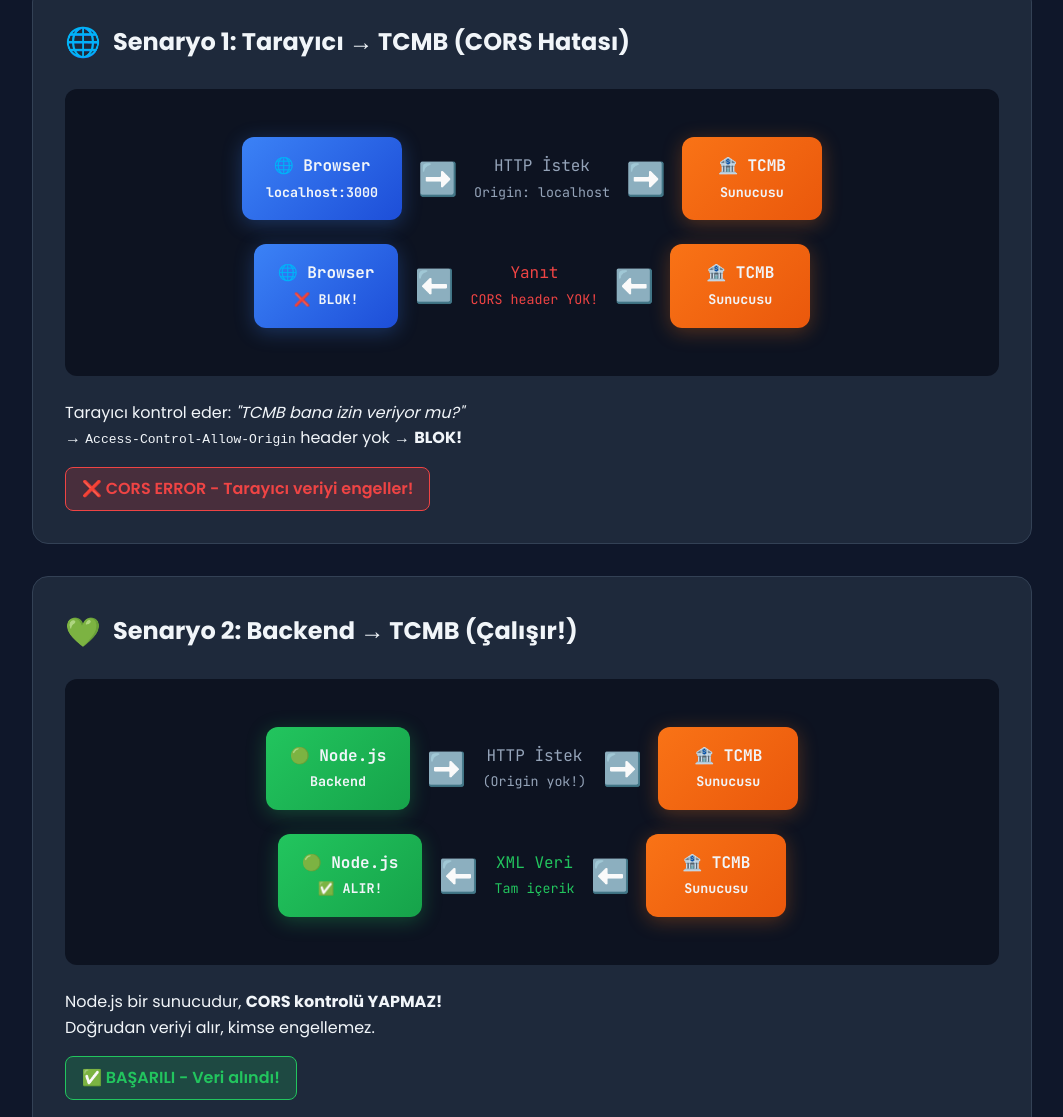
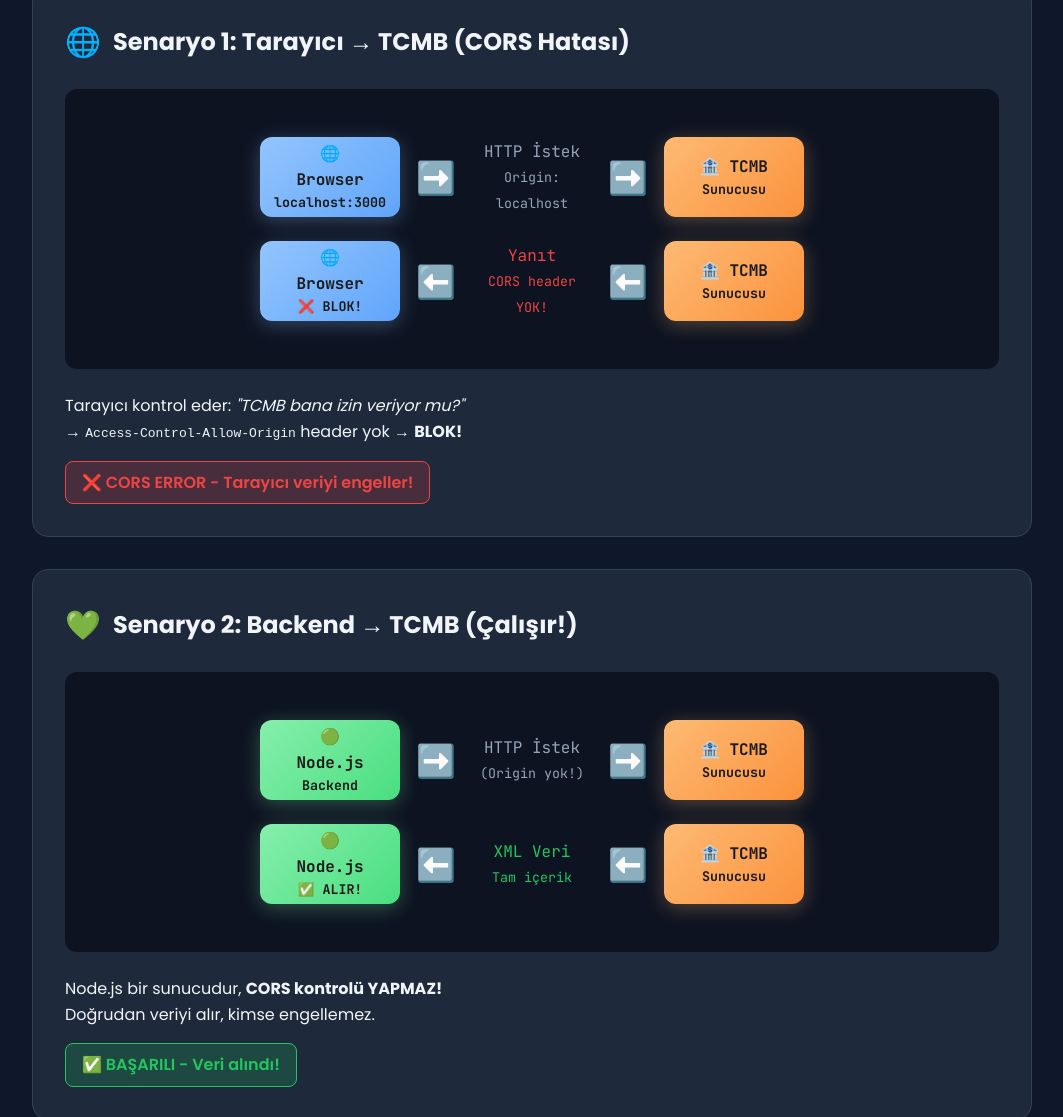
Before and after one commit to neptunb/thk, a plain HTML site: page frontend/cors-explanation.html in a window 1280 px wide. Shown: the part 194-1311 px from the top of the page, without its empty margins (108-1171 px from the left). Drawn offline with Linux system fonts and the light colour scheme.

Commit message:
CORS from 8080 to 3000

```diff
--- a/frontend/cors-explanation.html
+++ b/frontend/cors-explanation.html
@@ -113,29 +113,40 @@
       padding: 1rem 1.5rem;
       border-radius: 12px;
       text-align: center;
-      min-width: 140px;
+      width: 140px;
+      height: 80px;
+      display: flex;
+      flex-direction: column;
+      justify-content: center;
+      align-items: center;
       font-weight: 600;
+      color: #1a1a1a;
     }
 
     .box-browser {
-      background: linear-gradient(135deg, #3b82f6, #1d4ed8);
-      box-shadow: 0 4px 20px rgba(59, 130, 246, 0.3);
+      background: linear-gradient(135deg, #93c5fd, #60a5fa);
+      box-shadow: 0 4px 20px rgba(147, 197, 253, 0.3);
     }
 
     .box-backend {
-      background: linear-gradient(135deg, #22c55e, #16a34a);
-      box-shadow: 0 4px 20px rgba(34, 197, 94, 0.3);
+      background: linear-gradient(135deg, #86efac, #4ade80);
+      box-shadow: 0 4px 20px rgba(134, 239, 172, 0.3);
     }
 
     .box-tcmb {
-      background: linear-gradient(135deg, #f97316, #ea580c);
-      box-shadow: 0 4px 20px rgba(249, 115, 22, 0.3);
+      background: linear-gradient(135deg, #fdba74, #fb923c);
+      box-shadow: 0 4px 20px rgba(253, 186, 116, 0.3);
     }
 
     .arrow {
       font-size: 2rem;
       color: var(--text-secondary);
       animation: pulse 2s infinite;
+    }
+
+    .flow-label {
+      text-align: center;
+      width: 120px;
     }
 
     @keyframes pulse {
@@ -284,7 +295,7 @@
             <small>localhost:3000</small>
           </div>
           <div class="arrow">➡️</div>
-          <div style="text-align: center; color: var(--text-secondary);">
+          <div class="flow-label" style="color: var(--text-secondary);">
             <div>HTTP İstek</div>
             <small>Origin: localhost</small>
           </div>
@@ -301,7 +312,7 @@
             <small>❌ BLOK!</small>
           </div>
           <div class="arrow">⬅️</div>
-          <div style="text-align: center; color: var(--accent-red);">
+          <div class="flow-label" style="color: var(--accent-red);">
             <div>Yanıt</div>
             <small>CORS header YOK!</small>
           </div>
@@ -335,7 +346,7 @@
             <small>Backend</small>
           </div>
           <div class="arrow">➡️</div>
-          <div style="text-align: center; color: var(--text-secondary);">
+          <div class="flow-label" style="color: var(--text-secondary);">
             <div>HTTP İstek</div>
             <small>(Origin yok!)</small>
           </div>
@@ -352,7 +363,7 @@
             <small>✅ ALIR!</small>
           </div>
           <div class="arrow">⬅️</div>
-          <div style="text-align: center; color: var(--accent-green);">
+          <div class="flow-label" style="color: var(--accent-green);">
             <div>XML Veri</div>
             <small>Tam içerik</small>
           </div>
--- a/frontend/script.js
+++ b/frontend/script.js
@@ -26,7 +26,7 @@
 
 document.getElementById('fetchData').addEventListener('click', async () => {
 
-  const url = `/api/currency`;
+  const url = `http://localhost:3000/api/currency`;
 
   try {
     const response = await fetch(url);
```
